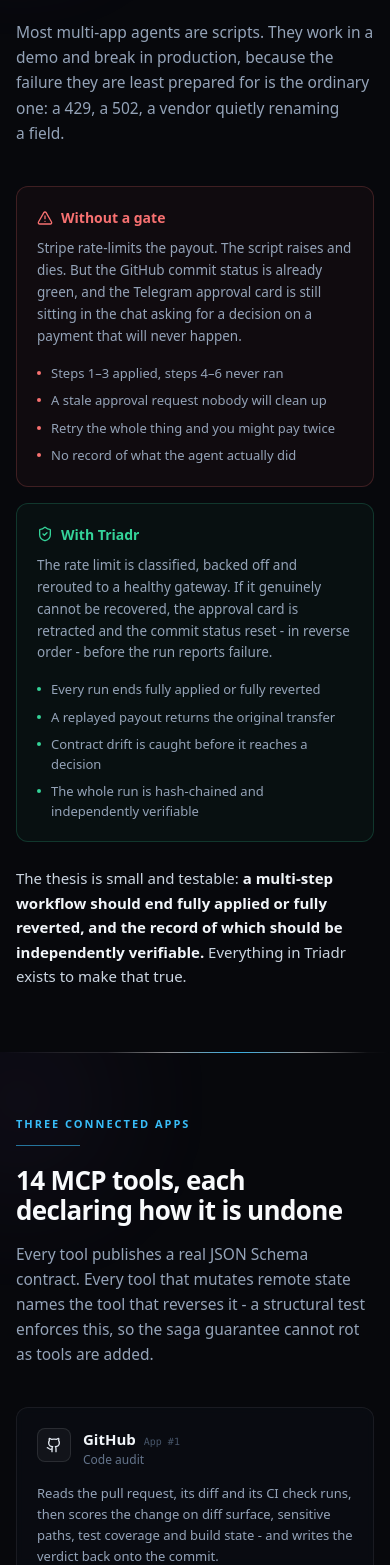
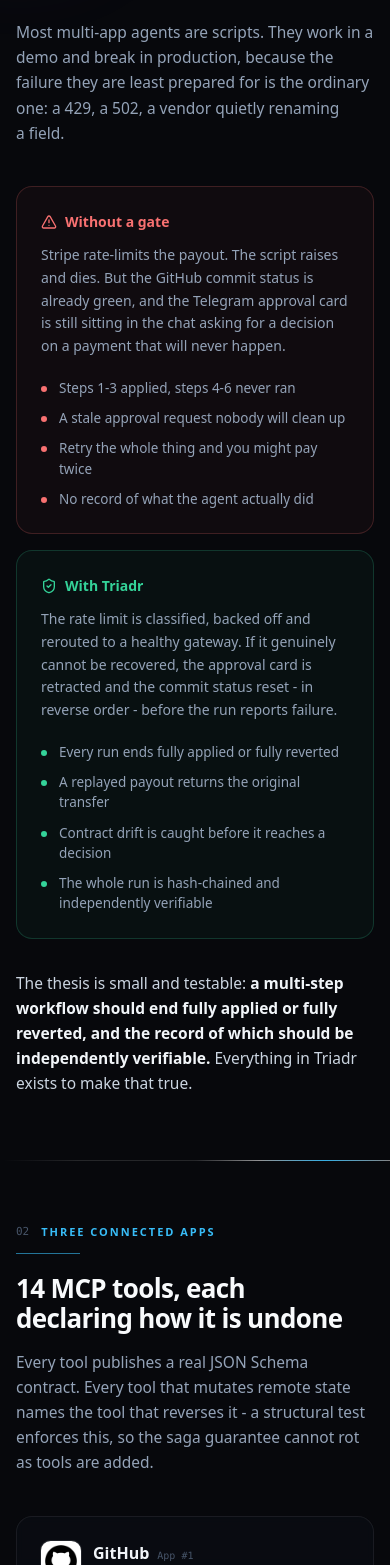
Before and after one commit to mrnetwork0001/Triadr, a Next.js app: page / in a window 390 px wide. Shown: the part 1700-3265 px from the top of the page. Built offline with nearby package versions, Linux system fonts and the light colour scheme; no server answers.

Commit message:
feat(web): problem, apps, gate and safety sections with motion
Staggered card entry, the gate drawn as a connected pipeline with a lit rail, plain-language credential lines, and vendor logos on the app cards.

```diff
--- a/components/landing/Sections.tsx
+++ b/components/landing/Sections.tsx
@@ -1,10 +1,11 @@
 'use client'
 
-import { CreditCard, Github, Send, ShieldAlert, ShieldCheck, AlertTriangle } from 'lucide-react'
+import { motion } from 'framer-motion'
+import { AlertTriangle, ShieldAlert, ShieldCheck } from 'lucide-react'
+import { BrandLogo } from '@/components/BrandLogo'
 import { APPS, GATE_STAGES, LIMITATIONS, SAFETY, STEPS } from '@/lib/landing-content'
 import { Section } from './chrome'
-
-const APP_ICONS = { github: Github, telegram: Send, stripe: CreditCard } as const
+import { Reveal, Stagger, itemVariants } from './motion'
 
 const EFFECT_STYLE: Record<string, string> = {
   read: 'border-white/10 bg-white/[0.04] text-slate-400',
@@ -13,73 +14,79 @@
   undo: 'border-signal-undo/25 bg-signal-undo/10 text-signal-undo',
 }
 
-const APP_TONE: Record<string, string> = {
-  github: 'text-slate-200',
-  telegram: 'text-signal-undo',
-  stripe: 'text-signal-live',
-}
+/* ── 01 · Problem ─────────────────────────────────────────────────────────── */
 
 export function Problem() {
   return (
     <Section
       id="problem"
+      index="01"
       eyebrow="The problem"
       title="Linear agents fail at step 4 of 6 - and leave the first three behind"
       lede="Most multi-app agents are scripts. They work in a demo and break in production, because the failure they are least prepared for is the ordinary one: a 429, a 502, a vendor quietly renaming a field."
     >
-      <div className="grid gap-4 lg:grid-cols-2">
-        <article className="min-w-0 rounded-xl border border-signal-fail/20 bg-signal-fail/[0.04] p-5">
+      <Stagger className="grid gap-4 lg:grid-cols-2" gap={0.12}>
+        <motion.article
+          variants={itemVariants}
+              whileHover={{ y: -3 }}
+          className="card-lift min-w-0 rounded-2xl border border-signal-fail/20 bg-signal-fail/[0.04] p-6"
+        >
           <h3 className="flex items-center gap-2 text-[14px] font-semibold text-signal-fail">
             <AlertTriangle className="h-4 w-4" aria-hidden />
             Without a gate
           </h3>
-          <p className="mt-2.5 text-[13.5px] leading-relaxed text-slate-400">
+          <p className="mt-3 text-[14px] leading-relaxed text-slate-400">
             Stripe rate-limits the payout. The script raises and dies. But the GitHub commit
             status is already green, and the Telegram approval card is still sitting in the chat
             asking for a decision on a payment that will never happen.
           </p>
-          <ul className="mt-4 space-y-2 text-[13px] text-slate-400">
+          <ul className="mt-5 space-y-2.5 text-[13.5px] text-slate-400">
             {[
-              'Steps 1–3 applied, steps 4–6 never ran',
+              'Steps 1-3 applied, steps 4-6 never ran',
               'A stale approval request nobody will clean up',
               'Retry the whole thing and you might pay twice',
               'No record of what the agent actually did',
             ].map((item) => (
-              <li key={item} className="flex gap-2.5">
-                <span className="mt-[7px] h-1 w-1 shrink-0 rounded-full bg-signal-fail" aria-hidden />
+              <li key={item} className="flex gap-3">
+                <span className="mt-[8px] h-1.5 w-1.5 shrink-0 rounded-full bg-signal-fail" aria-hidden />
                 {item}
               </li>
             ))}
           </ul>
-        </article>
+        </motion.article>
 
-        <article className="min-w-0 rounded-xl border border-signal-ok/20 bg-signal-ok/[0.04] p-5">
+        <motion.article
+          variants={itemVariants}
+              whileHover={{ y: -3 }}
+          className="card-lift min-w-0 rounded-2xl border border-signal-ok/20 bg-signal-ok/[0.04] p-6"
+        >
           <h3 className="flex items-center gap-2 text-[14px] font-semibold text-signal-ok">
             <ShieldCheck className="h-4 w-4" aria-hidden />
             With Triadr
           </h3>
-          <p className="mt-2.5 text-[13.5px] leading-relaxed text-slate-400">
+          <p className="mt-3 text-[14px] leading-relaxed text-slate-400">
             The rate limit is classified, backed off and rerouted to a healthy gateway. If it
             genuinely cannot be recovered, the approval card is retracted and the commit status
             reset - in reverse order - before the run reports failure.
           </p>
-          <ul className="mt-4 space-y-2 text-[13px] text-slate-400">
+          <ul className="mt-5 space-y-2.5 text-[13.5px] text-slate-400">
             {[
               'Every run ends fully applied or fully reverted',
               'A replayed payout returns the original transfer',
               'Contract drift is caught before it reaches a decision',
               'The whole run is hash-chained and independently verifiable',
             ].map((item) => (
-              <li key={item} className="flex gap-2.5">
-                <span className="mt-[7px] h-1 w-1 shrink-0 rounded-full bg-signal-ok" aria-hidden />
+              <li key={item} className="flex gap-3">
+                <span className="mt-[8px] h-1.5 w-1.5 shrink-0 rounded-full bg-signal-ok" aria-hidden />
                 {item}
               </li>
             ))}
           </ul>
-        </article>
-      </div>
+        </motion.article>
+      </Stagger>
 
-      <p className="mt-6 max-w-3xl text-pretty text-[15px] leading-relaxed text-slate-300">
+      <Reveal delay={0.1}>
+        <p className="mt-8 max-w-3xl text-pretty text-[15.5px] leading-relaxed text-slate-300">
           The thesis is small and testable:{' '}
           <strong className="font-semibold text-slate-100">
             a multi-step workflow should end fully applied or fully reverted, and the record of
@@ -87,39 +94,45 @@
           </strong>{' '}
           Everything in Triadr exists to make that true.
         </p>
+      </Reveal>
     </Section>
   )
 }
+
+/* ── 02 · Apps ────────────────────────────────────────────────────────────── */
 
 export function Apps() {
   return (
     <Section
       id="apps"
+      index="02"
       eyebrow="Three connected apps"
       title="14 MCP tools, each declaring how it is undone"
       lede="Every tool publishes a real JSON Schema contract. Every tool that mutates remote state names the tool that reverses it - a structural test enforces this, so the saga guarantee cannot rot as tools are added."
     >
-      <div className="grid gap-4 lg:grid-cols-3">
+      <Stagger className="grid gap-4 lg:grid-cols-3" gap={0.12}>
         {APPS.map((app) => {
-          const Icon = APP_ICONS[app.id]
           return (
-            <article key={app.id} className="panel flex min-w-0 flex-col p-5">
+            <motion.article
+              key={app.id}
+              variants={itemVariants}
+              whileHover={{ y: -3 }}
+              className="card-lift panel flex min-w-0 flex-col rounded-2xl p-6"
+            >
               <div className="flex items-start gap-3">
-                <div className="rounded-lg border border-white/10 bg-white/[0.04] p-2">
-                  <Icon className={`h-4 w-4 ${APP_TONE[app.id]}`} aria-hidden />
-                </div>
+                <BrandLogo app={app.id} size={40} />
                 <div className="min-w-0 flex-1">
                   <div className="flex items-baseline gap-2">
-                    <h3 className="text-[15px] font-semibold text-slate-100">{app.name}</h3>
+                    <h3 className="text-[16px] font-semibold text-slate-100">{app.name}</h3>
                     <span className="font-mono text-[10px] text-slate-600">App #{app.index}</span>
                   </div>
                   <p className="text-[12px] text-slate-500">{app.role}</p>
                 </div>
               </div>
 
-              <p className="mt-3.5 text-[13px] leading-relaxed text-slate-400">{app.blurb}</p>
+              <p className="mt-4 text-[13.5px] leading-relaxed text-slate-400">{app.blurb}</p>
 
-              <ul className="mt-4 space-y-1.5 border-t border-white/[0.06] pt-3.5">
+              <ul className="mt-5 space-y-2 border-t border-white/[0.06] pt-4">
                 {app.tools.map((tool) => (
                   <li key={tool.name} className="flex items-center gap-2">
                     <code className="min-w-0 flex-1 truncate font-mono text-[11.5px] text-slate-400">
@@ -130,129 +143,144 @@
                 ))}
               </ul>
 
-              <p className="mt-4 border-t border-white/[0.06] pt-3 font-mono text-[10.5px] text-slate-600">
-                {app.credential} → LIVE · unset → SIMULATED
+              <p className="mt-5 border-t border-white/[0.06] pt-3 text-[12px] leading-relaxed text-slate-500">
+                Runs against the real {app.name} API once{' '}
+                <code className="font-mono text-[11px] text-slate-400">{app.credential}</code> is set;
+                simulated until then, and it says which.
               </p>
-            </article>
+            </motion.article>
           )
         })}
-      </div>
+      </Stagger>
 
-      <div className="mt-5 rounded-xl border border-white/[0.07] bg-ink-900/70 p-5">
-        <h3 className="text-[14px] font-semibold text-slate-100">The workflow it composes</h3>
-        <p className="mt-1.5 text-[13px] text-slate-500">
-          The plan shape is fixed in code. An LLM may extract parameters - repo, amount, channel -
+      <Reveal delay={0.1} className="mt-6">
+        <div className="rounded-2xl border border-white/[0.07] bg-ink-900/70 p-6">
+          <h3 className="text-[15px] font-semibold text-slate-100">The workflow it composes</h3>
+          <p className="mt-2 max-w-3xl text-[13.5px] leading-relaxed text-slate-500">
+            The plan shape is fixed in code. An LLM may extract parameters - repo, amount, chat -
             but can never add, remove or reorder a step. A hallucinated second{' '}
             <code className="font-mono text-slate-400">release_escrow</code> would be a financial
             incident, so the model is not given that authority.
           </p>
-        <ol className="mt-4 space-y-1">
+          <Stagger as="ol" className="mt-5 space-y-1.5" gap={0.06}>
             {STEPS.map((step) => (
-            <li
+              <motion.li
                 key={step.n}
-              className="flex flex-wrap items-center gap-x-3 gap-y-1 rounded-lg border border-white/[0.05] bg-white/[0.02] px-3 py-2"
+                variants={itemVariants}
+                className="flex flex-wrap items-center gap-x-3 gap-y-1 rounded-xl border border-white/[0.05] bg-white/[0.02] px-3.5 py-2.5 transition-colors hover:bg-white/[0.04]"
               >
-              <span className="w-4 shrink-0 font-mono text-[11px] text-slate-600">{step.n}</span>
-              <span className="w-[62px] shrink-0 text-[11px] text-slate-500">{step.app}</span>
-              <span className="min-w-0 flex-1 text-[13px] text-slate-300">{step.title}</span>
+                <span className="grid h-6 w-6 shrink-0 place-items-center rounded-md border border-white/10 font-mono text-[11px] text-slate-400">
+                  {step.n}
+                </span>
+                <span className="w-[68px] shrink-0 text-[11px] uppercase tracking-wider text-slate-500">{step.app}</span>
+                <span className="min-w-0 flex-1 text-[13.5px] text-slate-300">{step.title}</span>
                 <span className="shrink-0 font-mono text-[10.5px] text-slate-600">{step.note}</span>
                 {step.undo ? (
                   <span className="chip shrink-0 border-signal-undo/25 bg-signal-undo/10 text-signal-undo">
                     undo · {step.undo}
                   </span>
                 ) : (
-                <span className="chip shrink-0 border-white/10 bg-white/[0.03] text-slate-600">
-                  no side effect
+                  <span className="chip shrink-0 border-white/10 bg-white/[0.03] text-slate-600">no side effect</span>
+                )}
+              </motion.li>
+            ))}
+          </Stagger>
+        </div>
+      </Reveal>
+    </Section>
+  )
+}
+
+/* ── 03 · The gate, as a pipeline ─────────────────────────────────────────── */
+
+export function Gate() {
+  const half = Math.ceil(GATE_STAGES.length / 2)
+  const columns = [GATE_STAGES.slice(0, half), GATE_STAGES.slice(half)]
+  return (
+    <Section
+      id="gate"
+      index="03"
+      eyebrow="The reliability gate"
+      title="Eight checks between the agent and the outside world"
+      lede="Every call to every app goes through one function. It runs in this order, and the first four all happen before a single packet leaves the process."
+      className="bg-white/[0.012]"
+    >
+      <div className="grid gap-x-10 gap-y-2 lg:grid-cols-2">
+        {columns.map((stages, c) => (
+          <Stagger key={c} as="ol" className="relative" gap={0.14} delay={c * 0.2}>
+            {/* rail */}
+            <span
+              aria-hidden
+              className="absolute bottom-6 left-[15px] top-6 w-px bg-gradient-to-b from-signal-live/60 via-white/15 to-transparent"
+            />
+            {stages.map((stage) => (
+              <motion.li key={stage.n} variants={itemVariants} className="relative flex gap-5 py-3 pl-0">
+                <span className="relative z-10 mt-4 grid h-8 w-8 shrink-0 place-items-center rounded-full border border-signal-live/40 bg-ink-950 font-mono text-[11px] font-semibold text-signal-live shadow-[0_0_0_4px_rgba(56,189,248,0.08)]">
+                  {stage.n}
                 </span>
-              )}
-            </li>
+                <div className="card-lift min-w-0 flex-1 rounded-2xl border border-white/[0.07] bg-ink-900/70 p-5">
+                  <h3 className="text-[14px] font-semibold text-slate-100">{stage.title}</h3>
+                  <p className="mt-1.5 text-[13.5px] leading-relaxed text-slate-400">{stage.body}</p>
+                </div>
+              </motion.li>
             ))}
-        </ol>
+          </Stagger>
+        ))}
       </div>
     </Section>
   )
 }
 
-export function Gate() {
-  return (
-    <Section
-      id="gate"
-      eyebrow="The reliability gate"
-      title="Eight checks between the agent and the outside world"
-      lede="Every call to every app goes through one function. It runs in this order, and the first four all happen before a single packet leaves the process."
-      className="border-y border-white/[0.06] bg-white/[0.012]"
-    >
-      <ol className="grid gap-3 md:grid-cols-2">
-        {GATE_STAGES.map((stage) => (
-          <li key={stage.n} className="flex min-w-0 gap-3.5 rounded-xl border border-white/[0.07] bg-ink-900/70 p-4">
-            <span className="mt-0.5 flex h-6 w-6 shrink-0 items-center justify-center rounded-md border border-signal-live/25 bg-signal-live/10 font-mono text-[11px] font-semibold text-signal-live">
-              {stage.n}
-            </span>
-            <div className="min-w-0">
-              <h3 className="text-[13.5px] font-semibold text-slate-100">{stage.title}</h3>
-              <p className="mt-1 text-[13px] leading-relaxed text-slate-400">{stage.body}</p>
-            </div>
-          </li>
-        ))}
-      </ol>
-    </Section>
-  )
-}
+/* ── 08 · Safety ──────────────────────────────────────────────────────────── */
 
 export function Safety() {
   return (
-    <Section
-      id="safety"
-      eyebrow="Safety"
-      title="The properties that matter when an agent can move money"
-    >
-      <div className="overflow-x-auto rounded-xl border border-white/[0.07]">
+    <Section id="safety" index="07" eyebrow="Safety" title="The properties that matter when an agent can move money">
+      <Reveal>
+        <div className="overflow-x-auto rounded-2xl border border-white/[0.07]">
           <table className="w-full min-w-[560px] border-collapse text-left">
             <thead>
               <tr className="border-b border-white/[0.07] bg-white/[0.02]">
-              <th className="px-4 py-2.5 text-[11px] font-semibold uppercase tracking-[0.12em] text-slate-500">
-                Property
-              </th>
-              <th className="px-4 py-2.5 text-[11px] font-semibold uppercase tracking-[0.12em] text-slate-500">
-                Mechanism
-              </th>
+                <th className="px-5 py-3 text-[11px] font-semibold uppercase tracking-[0.12em] text-slate-500">Property</th>
+                <th className="px-5 py-3 text-[11px] font-semibold uppercase tracking-[0.12em] text-slate-500">Mechanism</th>
               </tr>
             </thead>
             <tbody>
               {SAFETY.map((row) => (
-              <tr key={row.property} className="border-b border-white/[0.05] last:border-0">
-                <td className="px-4 py-2.5 align-top">
-                  <span className="flex items-start gap-2 text-[13px] font-medium text-slate-200">
+                <tr key={row.property} className="border-b border-white/[0.05] transition-colors last:border-0 hover:bg-white/[0.02]">
+                  <td className="px-5 py-3 align-top">
+                    <span className="flex items-start gap-2 text-[13.5px] font-medium text-slate-200">
                       <ShieldCheck className="mt-0.5 h-3.5 w-3.5 shrink-0 text-signal-ok" aria-hidden />
                       {row.property}
                     </span>
                   </td>
-                <td className="px-4 py-2.5 align-top text-[13px] leading-relaxed text-slate-400">
-                  {row.mechanism}
-                </td>
+                  <td className="px-5 py-3 align-top text-[13.5px] leading-relaxed text-slate-400">{row.mechanism}</td>
                 </tr>
               ))}
             </tbody>
           </table>
         </div>
+      </Reveal>
 
-      <div className="mt-5 rounded-xl border border-signal-heal/20 bg-signal-heal/[0.04] p-5">
+      <Reveal delay={0.1} className="mt-5">
+        <div className="rounded-2xl border border-signal-heal/20 bg-signal-heal/[0.04] p-6">
           <h3 className="flex items-center gap-2 text-[14px] font-semibold text-signal-heal">
             <ShieldAlert className="h-4 w-4" aria-hidden />
             Honest limitations
           </h3>
-        <p className="mt-2 text-[13px] text-slate-400">
+          <p className="mt-2 text-[13.5px] text-slate-400">
             Judges will find these anyway, so they are stated up front rather than buried.
           </p>
-        <ul className="mt-3.5 space-y-2.5">
+          <ul className="mt-4 space-y-3">
             {LIMITATIONS.map((item) => (
-            <li key={item} className="flex gap-2.5 text-[13px] leading-relaxed text-slate-400">
-              <span className="mt-[7px] h-1 w-1 shrink-0 rounded-full bg-signal-heal" aria-hidden />
+              <li key={item} className="flex gap-3 text-[13.5px] leading-relaxed text-slate-400">
+                <span className="mt-[8px] h-1.5 w-1.5 shrink-0 rounded-full bg-signal-heal" aria-hidden />
                 {item}
               </li>
             ))}
           </ul>
         </div>
+      </Reveal>
     </Section>
   )
 }
```
Lines whose indentation alone changed are shown as unchanged.
